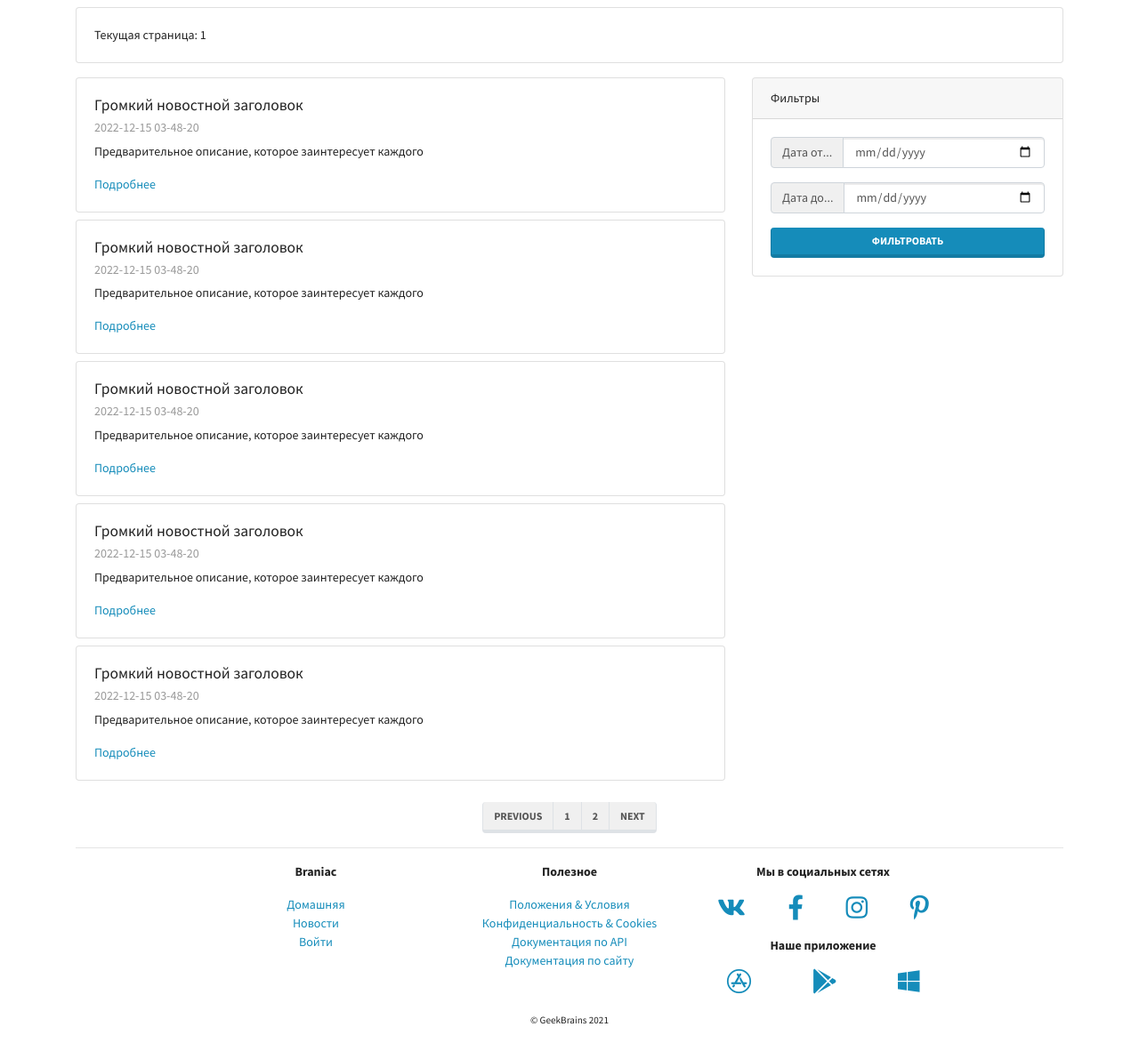
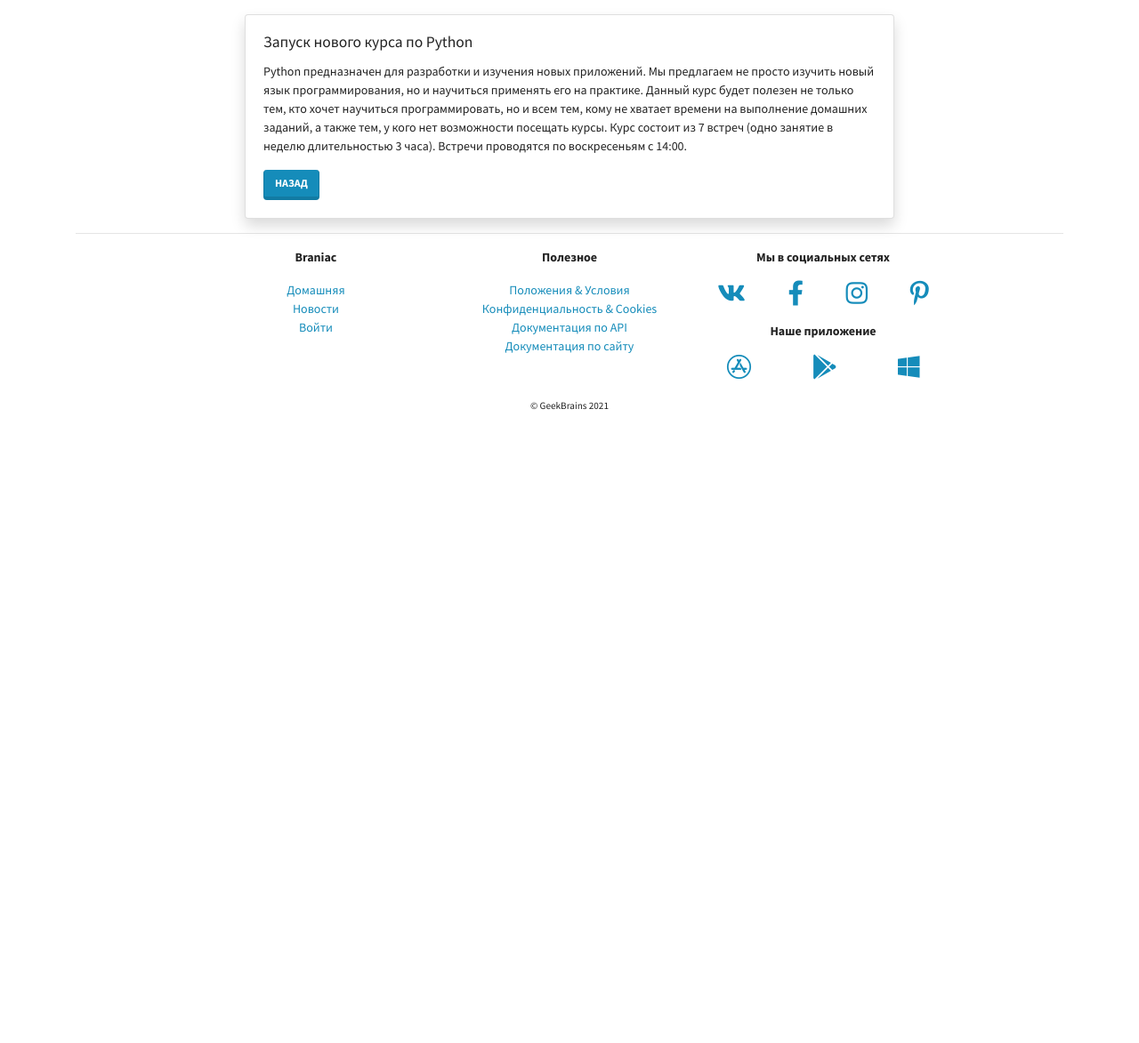
Before and after one commit to Still190494/BraniacLMS, a Django app: page /mainapp/news/1/ in a window 1280 px wide. Shown: the part 77-1250 px from the top of the page at 89% size. After the commit the page ends 538 px from the top, so only its background shows below. Run offline with Django 3.2, Linux system fonts and the light colour scheme; data comes from the database, SQL or seed files in the repository; some libraries are stand-ins or nearby versions.

Commit message:
my_commit

```diff
--- a/mainapp/templates/mainapp/news.html
+++ b/mainapp/templates/mainapp/news.html
@@ -1,8 +1,10 @@
 {% extends 'base.html' %}
 
+{% block title %}
+Новости
+{% endblock title %}
+
 {% block content %}
-
-{% with range as double_range %}
 
 {% if page_num %}
 <div class="card my-2">
@@ -16,15 +18,15 @@
 
   <div class="col-lg-8">
 
-    {% for i in double_range %}
+    {% for item in news_qs %}
     <div class="card my-2">
       <div class="card-body">
-        <h5 class="card-title">{{ news_title }}</h5>
+        <h5 class="card-title">{{ item.title }}</h5>
         <h6 class="card-subtitle mb-2 text-muted">
-          {{ datetime_obj|date:"Y-m-d h-i-s" }}
+          {{ item.created|date:"Y-m-d h-i-s" }}
         </h6>
-        <p class="card-text">{{ news_preview }}</p>
-        <a href="#" class="card-link">Подробнее</a>
+        <p class="card-text">{{ item.preambule }}</p>
+        <a href="{% url 'mainapp:news_detail' pk=item.pk %}" class="card-link">Подробнее</a>
       </div>
     </div>
     {% endfor %}
@@ -51,8 +53,7 @@
             <input type="date" class="form-control" name="dateTo">
           </div>
 
-          <button type="submit"
-            class="btn btn-primary btn-block">Фильтровать</button>
+          <button type="submit" class="btn btn-primary btn-block">Фильтровать</button>
         </form>
       </div>
     </div>
@@ -64,14 +65,12 @@
   <nav aria-label="Page navigation example">
     <ul class="pagination">
       <li class="page-item"><a class="page-link" href="#">Previous</a></li>
-      <li class="page-item"><a class="page-link" href="{% url 'mainapp:news_paginator' 1 %}?param1=foobar">1</a></li>
-      <li class="page-item"><a class="page-link" href="{% url 'mainapp:news_paginator' page=2 %}">2</a></li>
-      {# <li class="page-item"><a class="page-link" href="{% url 'mainapp:news_paginator' three %}">3</a></li> #}
+      <li class="page-item"><a class="page-link" href="#">1</a></li>
+      <li class="page-item"><a class="page-link" href="#">2</a></li>
+      {# <li class="page-item"><a class="page-link" href="#">3</a></li> #}
       <li class="page-item"><a class="page-link" href="#">Next</a></li>
     </ul>
   </nav>
 </div>
 
-{% endwith %}
-
 {% endblock content %}
--- /dev/null
+++ b/mainapp/templates/mainapp/news_detail.html
@@ -0,0 +1,22 @@
+{% extends 'base.html' %}
+
+{% block title %}
+{{ news_object.title|default:"Новости" }}
+{% endblock title %}
+
+{% block content %}
+<div class="row justify-content-center pt-3">
+    <div class="col-md-12 col-lg-8">
+        <div class="card shadow">
+            <div class="card-body">
+                <h5 class="card-title">{{ news_object.title }}</h5>
+                <p class="card-text">
+                    {{ news_object.body }}
+                </p>
+                <a href="{% url 'mainapp:news' %}"
+                    class="btn btn-primary">Назад</a>
+            </div>
+        </div>
+    </div>
+</div>
+{% endblock content %}
--- a/mainapp/urls.py
+++ b/mainapp/urls.py
@@ -8,8 +8,13 @@ app_name = MainappConfig.name
 urlpatterns = [
     path("", views.MainPageView.as_view(), name="main_page"),
     path("news/", views.NewsPageView.as_view(), name="news"),
-    path("news/<int:page>/", views.NewsWithPaginatorView.as_view(), name="news_paginator"),
-    path("courses/", views.CoursesPageView.as_view(), name="courses"),
+    path("news/<int:pk>/", views.NewsPageDetailView.as_view(), name="news_detail"),
+    path("courses/", views.CoursesListView.as_view(), name="courses"),
+    path(
+        "courses/<int:pk>/",
+        views.CoursesDetailView.as_view(),
+        name="courses_detail",
+    ),
     path("contacts/", views.ContactsPageView.as_view(), name="contacts"),
     path("doc_site/", views.DocSitePageView.as_view(), name="doc_site"),
     path("login/", views.LoginPageView.as_view(), name="login"),
--- a/mainapp/views.py
+++ b/mainapp/views.py
@@ -1,6 +1,7 @@
-from datetime import datetime
+from django.shortcuts import get_object_or_404
+from django.views.generic import TemplateView
 
-from django.views.generic import TemplateView
+from mainapp import models as mainapp_models
 
 
 class MainPageView(TemplateView):
@@ -14,22 +15,37 @@ class NewsPageView(TemplateView):
         # Get all previous data
         context = super().get_context_data(**kwargs)
         # Create your own data
-        context["news_title"] = "Громкий новостной заголовок"
-        context["news_preview"] = "Предварительное описание, которое заинтересует каждого"
-        context["range"] = range(5)
-        context["datetime_obj"] = datetime.now()
+        context["news_qs"] = mainapp_models.News.objects.all()[:5]
         return context
 
 
-class NewsWithPaginatorView(NewsPageView):
-    def get_context_data(self, page, **kwargs):
-        context = super().get_context_data(page=page, **kwargs)
-        context["page_num"] = page
+class NewsPageDetailView(TemplateView):
+    template_name = "mainapp/news_detail.html"
+
+    def get_context_data(self, pk=None, **kwargs):
+        context = super().get_context_data(pk=pk, **kwargs)
+        context["news_object"] = get_object_or_404(mainapp_models.News, pk=pk)
         return context
 
 
-class CoursesPageView(TemplateView):
+class CoursesListView(TemplateView):
     template_name = "mainapp/courses_list.html"
+
+    def get_context_data(self, **kwargs):
+        context = super(CoursesListView, self).get_context_data(**kwargs)
+        context["objects"] = mainapp_models.Courses.objects.all()[:7]
+        return context
+
+
+class CoursesDetailView(TemplateView):
+    template_name = "mainapp/courses_detail.html"
+
+    def get_context_data(self, pk=None, **kwargs):
+        context = super(CoursesDetailView, self).get_context_data(**kwargs)
+        context["course_object"] = get_object_or_404(mainapp_models.Courses, pk=pk)
+        context["lessons"] = mainapp_models.Lesson.objects.filter(course=context["course_object"])
+        context["teachers"] = mainapp_models.CourseTeachers.objects.filter(course=context["course_object"])
+        return context
 
 
 class ContactsPageView(TemplateView):
```
Also changed, not shown: 1 other file.
